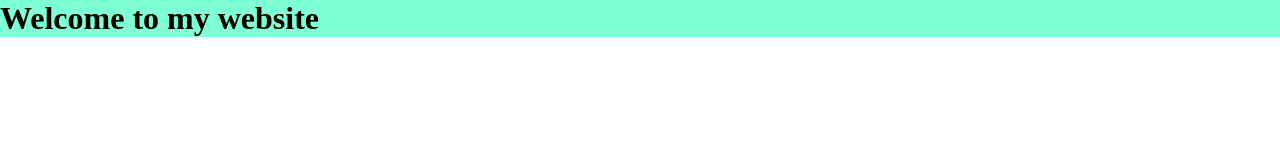
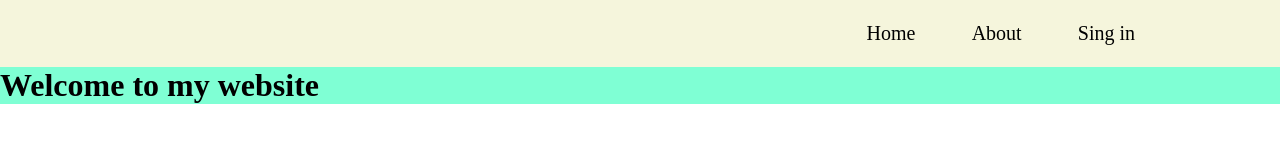
Before and after one commit to Mamunfx/First-repo, a plain HTML site: page index.html in a window 1280 px wide. Drawn offline with Linux system fonts and the light colour scheme.

Commit message:
Second itteration

```diff
--- a/index.html
+++ b/index.html
@@ -1,12 +1,21 @@
 <!DOCTYPE html>
 <html lang="en">
-<head>
-    <meta charset="UTF-8">
-    <meta name="viewport" content="width=device-width, initial-scale=1.0">
-    <link rel="stylesheet" href="stl.css">
+  <head>
+    <meta charset="UTF-8" />
+    <meta name="viewport" content="width=device-width, initial-scale=1.0" />
+    <link rel="stylesheet" href="stl.css" />
     <title>repo</title>
-</head>
-<body>
-    <h1>Welcome to my website </h1>
-</body>
+  </head>
+  <body>
+    <header>
+      <nav>
+        <ul>
+            <li>Home </li>
+            <li>About</li>
+            <li>Sing in</li>
+        </ul>
+      </nav>
+    </header>
+    <h1>Welcome to my website</h1>
+  </body>
 </html>
--- a/stl.css
+++ b/stl.css
@@ -5,3 +5,14 @@
 h1{
     background-color: aquamarine;
 }
+ul {
+    padding-left: 66%;
+    background: beige;
+}
+
+li {
+    display: inline-block;
+    padding: 5%;
+    font-size: 20px;
+    padding-right: 7%;
+}
```
